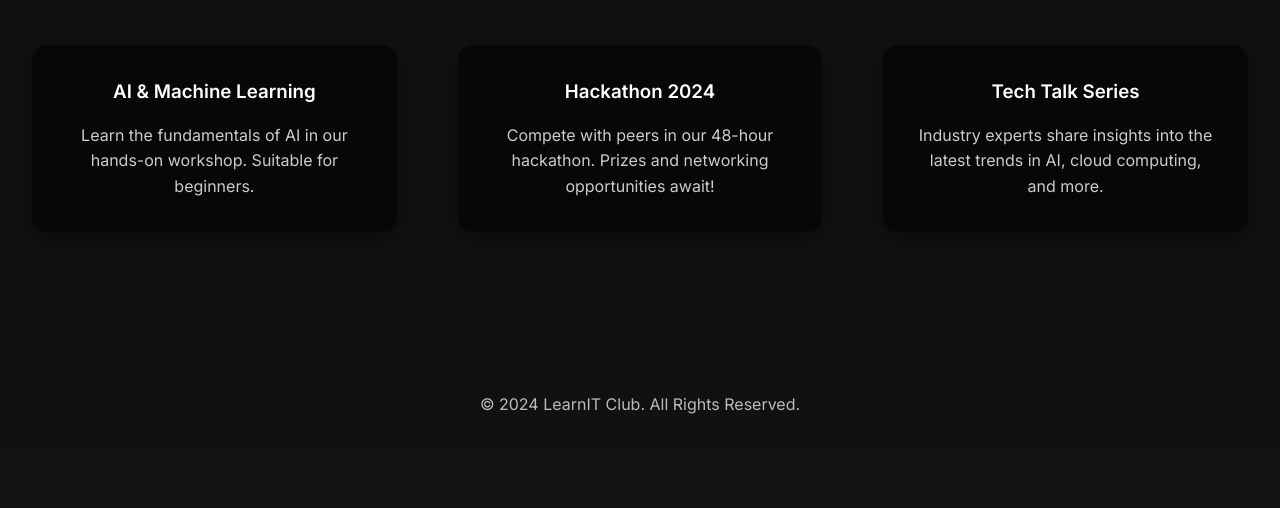
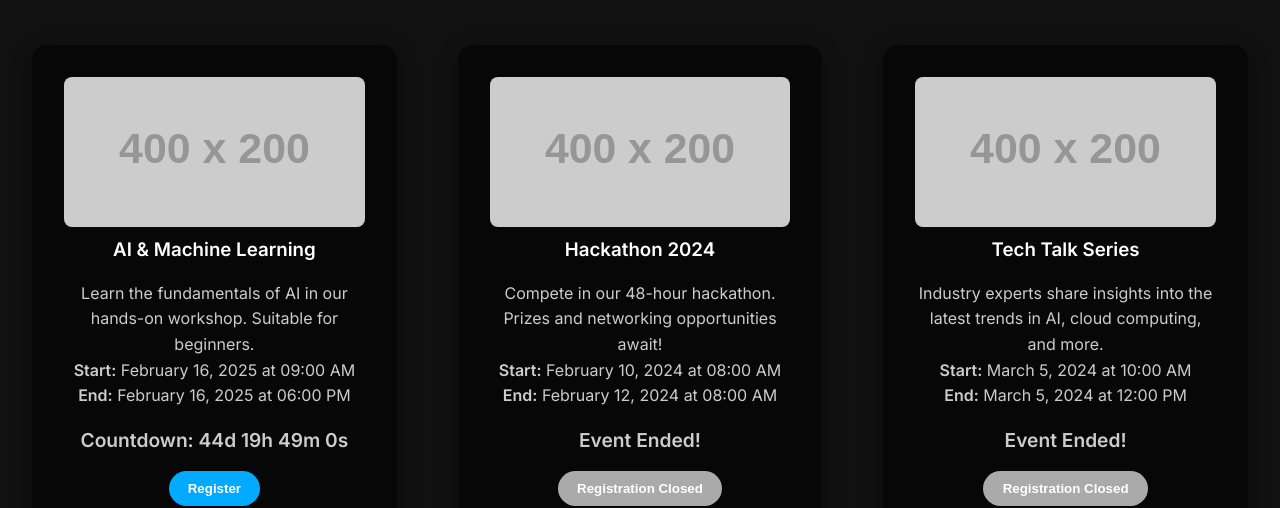
Before and after one commit to LearnIT-MUJ/LearnIT, a plain HTML site: page events.html in a window 1280 px wide. Shown: the part 304-812 px from the top of the page. Drawn offline with Linux system fonts and the light colour scheme; placeholder pictures from the web are drawn by us.

Commit message:
Events AK -1

```diff
--- a/events.html
+++ b/events.html
@@ -7,6 +7,7 @@
     <title>LearnIT Club</title>
     <link href="https://fonts.googleapis.com/css2?family=Inter:wght@400;600&family=Montserrat:wght@500&display=swap" rel="stylesheet">
     <link rel="stylesheet" href="styles.css">
+    <link rel="stylesheet" href="static/events/events.css">
 </head>
 <body>
 
@@ -18,8 +19,6 @@
             <span id="logo-typing">LearnIT</span>
         </h1>
         </div>
-
-        <!-- Hidden checkbox for toggle -->
         <input type="checkbox" id="nav-toggle" class="nav-toggle">
 
         <!-- Label that becomes the "hamburger" icon -->
@@ -44,18 +43,7 @@
         <div class="container">
             <h2 class="section-title">Upcoming Events</h2>
             <div class="event-list">
-                <div class="event">
-                    <h3 class="event-title">AI & Machine Learning</h3>
-                    <p>Learn the fundamentals of AI in our hands-on workshop. Suitable for beginners.</p>
-                </div>
-                <div class="event">
-                    <h3 class="event-title">Hackathon 2024</h3>
-                    <p>Compete with peers in our 48-hour hackathon. Prizes and networking opportunities await!</p>
-                </div>
-                <div class="event">
-                    <h3 class="event-title">Tech Talk Series</h3>
-                    <p>Industry experts share insights into the latest trends in AI, cloud computing, and more.</p>
-                </div>
+                <!--Dynamic Generated cards-->
             </div>
         </div>
     </section>
@@ -64,6 +52,7 @@
     <footer class="footer">
         <p>&copy; 2024 LearnIT Club. All Rights Reserved.</p>
     </footer>
+    <script src="static/events/event.js"></script>
 
 </body>
 </html>
--- /dev/null
+++ b/static/events/event.js
@@ -0,0 +1,168 @@
+// Sample events data
+const eventsData = [
+  {
+    title: "AI & Machine Learning",
+    startDate: "2025-02-16T09:00:00",  // When the event starts
+    endDate: "2025-02-16T18:00:00",    // When the event ends
+    regEndDate: "2025-02-10T23:59:59", // Last date/time to register
+    description: "Learn the fundamentals of AI in our hands-on workshop. Suitable for beginners.",
+    image: "https://via.placeholder.com/400x200", // Updated Placeholder
+  },
+  {
+    title: "Hackathon 2024",
+    startDate: "2024-02-10T08:00:00",
+    endDate: "2024-02-12T08:00:00",
+    regEndDate: "2024-02-05T23:59:59",
+    description: "Compete in our 48-hour hackathon. Prizes and networking opportunities await!",
+    image: "https://via.placeholder.com/400x200", // Updated Placeholder
+  },
+  {
+    title: "Tech Talk Series",
+    startDate: "2024-03-05T10:00:00",
+    endDate: "2024-03-05T12:00:00",
+    regEndDate: "2024-02-28T23:59:59",
+    description: "Industry experts share insights into the latest trends in AI, cloud computing, and more.",
+    image: "https://via.placeholder.com/400x200", // Updated Placeholder
+  },
+  {
+    title: "Cybersecurity Summit",
+    startDate: "2023-12-20T10:00:00",
+    endDate: "2023-12-20T17:00:00",
+    regEndDate: "2023-12-15T23:59:59",
+    description: "Learn best practices and new developments in cybersecurity from top professionals.",
+    image: "https://via.placeholder.com/400x200", // Updated Placeholder
+  },
+];
+
+// Wait until DOM is loaded to manipulate elements
+document.addEventListener("DOMContentLoaded", () => {
+  createEventCards();
+});
+
+/**
+ * Dynamically create event cards and insert them into .event-list
+ */
+function createEventCards() {
+  const eventListContainer = document.querySelector(".event-list");
+  eventListContainer.innerHTML = "";
+
+  eventsData.forEach((event, index) => {
+    // Unique IDs for each event's countdown & button
+    const countdownId = `countdown-${index}`;
+    const registerBtnId = `register-btn-${index}`;
+
+    // Build the event card HTML
+    const eventHTML = `
+      <div class="event">
+        <!-- Placeholder image -->
+        <img
+          src="${event.image}"
+          alt="${event.title} Image"
+          class="event-img"
+          style="width: 100%; max-width: 400px; height: auto; border-radius: 8px;"
+        />
+
+        <h3 class="event-title">${event.title}</h3>
+        <p>${event.description}</p>
+
+        <p><strong>Start:</strong> ${formatEventDate(event.startDate)}</p>
+        <p><strong>End:</strong> ${formatEventDate(event.endDate)}</p>
+
+        <!-- Countdown placeholder -->
+        <p id="${countdownId}" class="event-countdown">Loading countdown...</p>
+
+        <!-- Registration button -->
+        <button id="${registerBtnId}" class="btn-register">
+          Register
+        </button>
+      </div>
+    `;
+
+    eventListContainer.insertAdjacentHTML("beforeend", eventHTML);
+
+    // Initialize logic for countdown & register button
+    initEventCountdown(event, countdownId, registerBtnId);
+  });
+}
+
+/**
+ * Initialize countdown for each event
+ * - If current time < startDate => Show countdown
+ * - If startDate <= now < endDate => "Event Started!"
+ * - If now >= endDate => "Event Ended!"
+ * - Disable register button after regEndDate or after event ends
+ */
+function initEventCountdown(event, countdownId, registerBtnId) {
+  const startTime = new Date(event.startDate).getTime();
+  const endTime = new Date(event.endDate).getTime();
+  const regEndTime = new Date(event.regEndDate).getTime();
+
+  const countdownEl = document.getElementById(countdownId);
+  const registerBtn = document.getElementById(registerBtnId);
+
+  // Check registration state at the beginning
+  updateRegisterButton(registerBtn, regEndTime, endTime);
+
+  // Update everything every second
+  const interval = setInterval(() => {
+    const now = Date.now();
+
+    // 1. Check event end
+    if (now >= endTime) {
+      clearInterval(interval);
+      countdownEl.textContent = "Event Ended!";
+      registerBtn.disabled = true; // no registration after event ended
+      return;
+    }
+
+    // 2. If the event has started (now between start and end)
+    if (now >= startTime && now < endTime) {
+      countdownEl.textContent = "Event Started!";
+      updateRegisterButton(registerBtn, regEndTime, endTime);
+    }
+    // 3. If the event hasn't started yet, show countdown
+    else if (now < startTime) {
+      const distance = startTime - now;
+      const days = Math.floor(distance / (1000 * 60 * 60 * 24));
+      const hours = Math.floor(
+        (distance % (1000 * 60 * 60 * 24)) / (1000 * 60 * 60)
+      );
+      const minutes = Math.floor((distance % (1000 * 60 * 60)) / (1000 * 60));
+      const seconds = Math.floor((distance % (1000 * 60)) / 1000);
+
+      countdownEl.textContent = `Countdown: ${days}d ${hours}h ${minutes}m ${seconds}s`;
+
+      updateRegisterButton(registerBtn, regEndTime, endTime);
+    }
+  }, 1000);
+}
+
+/**
+ * Enable/Disable the "Register" button based on current time vs. regEndTime and endTime
+ */
+function updateRegisterButton(registerBtn, regEndTime, endTime) {
+  const now = Date.now();
+
+  // If it's past the registration end time or the event has ended, disable the button
+  if (now > regEndTime || now > endTime) {
+    registerBtn.disabled = true;
+    registerBtn.textContent = "Registration Closed";
+  } else {
+    registerBtn.disabled = false;
+    registerBtn.textContent = "Register";
+  }
+}
+
+/**
+ * Utility: Format date string into a local, readable form
+ */
+function formatEventDate(dateStr) {
+  const dateObj = new Date(dateStr);
+  return dateObj.toLocaleString([], {
+    year: "numeric",
+    month: "long",
+    day: "numeric",
+    hour: "2-digit",
+    minute: "2-digit",
+  });
+}
--- /dev/null
+++ b/static/events/events.css
@@ -0,0 +1,83 @@
+/* Event Section */
+.section-events {
+    background-color: #111;
+    padding: 6rem 2rem;
+    text-align: center;
+  }
+
+  .event-list {
+    display: flex;
+    justify-content: space-between;
+    margin-top: 3rem;
+    flex-wrap: wrap;
+  }
+
+  .event {
+    background-color: rgba(0, 0, 0, 0.6);
+    padding: 2rem;
+    border-radius: 15px;
+    width: 30%;
+    box-shadow: 0 6px 20px rgba(0, 0, 0, 0.4);
+    transition: transform 0.3s ease, box-shadow 0.3s ease;
+    margin-bottom: 2rem;
+  }
+
+  .event:hover {
+    transform: translateY(-10px);
+    box-shadow: 0 10px 40px rgba(0, 183, 255, 0.6);
+  }
+
+  .event-title {
+    color: white;
+    margin-bottom: 1rem;
+  }
+
+  .event p {
+    color: #ccc;
+  }
+
+  /* Countdown Text */
+  .event-countdown {
+    margin-top: 1rem;
+    color: #00bfff;       /* Vibrant teal/blue for visibility */
+    font-size: 1.2rem;    /* Slightly larger font */
+    font-weight: 600;     /* Bold for emphasis */
+  }
+
+  /* Register Button */
+  .btn-register {
+    background-color: #00aaff; /* Matches your brand color */
+    color: #fff;
+    padding: 0.6rem 1.2rem;
+    border: none;
+    border-radius: 30px;
+    cursor: pointer;
+    transition: background-color 0.3s ease, transform 0.3s ease;
+    margin-top: 1rem;           /* Spacing above the button */
+    font-weight: 600;
+  }
+
+  /* Hover & Disabled States */
+  .btn-register:hover {
+    background-color: #007bbf;
+    transform: translateY(-5px);
+  }
+
+  .btn-register:disabled {
+    background-color: #aaa;      /* Grayed-out look */
+    cursor: not-allowed;
+    transform: none;            /* No hover lift for disabled buttons */
+  }
+
+  /* Responsive Design */
+  @media (max-width: 768px) {
+    .event-list {
+      flex-direction: column;
+      align-items: center;
+    }
+
+    .event {
+      width: 80%;
+      margin: 1rem 0;
+    }
+  }
--- a/styles.css
+++ b/styles.css
@@ -196,44 +196,6 @@ body {
     margin: 0 auto;
 }
 
-
-.section-events {
-    background-color: #111;
-    padding: 6rem 2rem;
-    text-align: center;
-}
-
-.event-list {
-    display: flex;
-    justify-content: space-between;
-    margin-top: 3rem;
-    flex-wrap: wrap;
-}
-
-.event {
-    background-color: rgba(0, 0, 0, 0.6);
-    padding: 2rem;
-    border-radius: 15px;
-    width: 30%;
-    box-shadow: 0 6px 20px rgba(0, 0, 0, 0.4);
-    transition: transform 0.3s ease, box-shadow 0.3s ease;
-    margin-bottom: 2rem;
-}
-
-.event:hover {
-    transform: translateY(-10px);
-    box-shadow: 0 10px 40px rgba(0, 183, 255, 0.6);
-}
-
-.event-title {
-    color: white;
-    margin-bottom: 1rem;
-}
-
-.event p {
-    color: #ccc;
-}
-
 .footer {
     background-color: #111;
     color: #bbb;
@@ -242,15 +204,6 @@ body {
 }
 
 @media (max-width: 768px) {
-    .event-list {
-        flex-direction: column;
-        align-items: center;
-    }
-
-    .event {
-        width: 80%;
-        margin: 1rem 0;
-    }
 
     .hero-title {
         font-size: 8vw;
```
